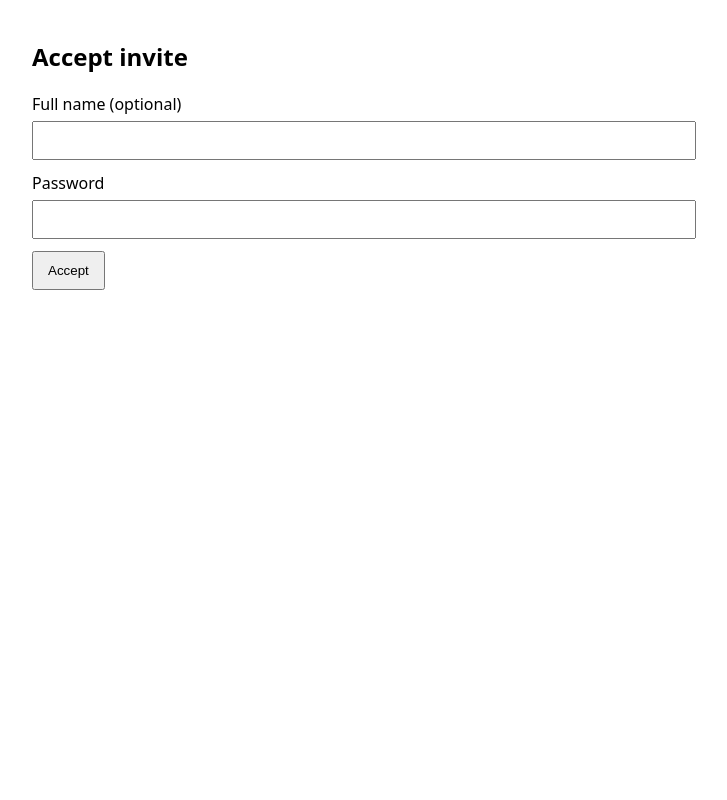
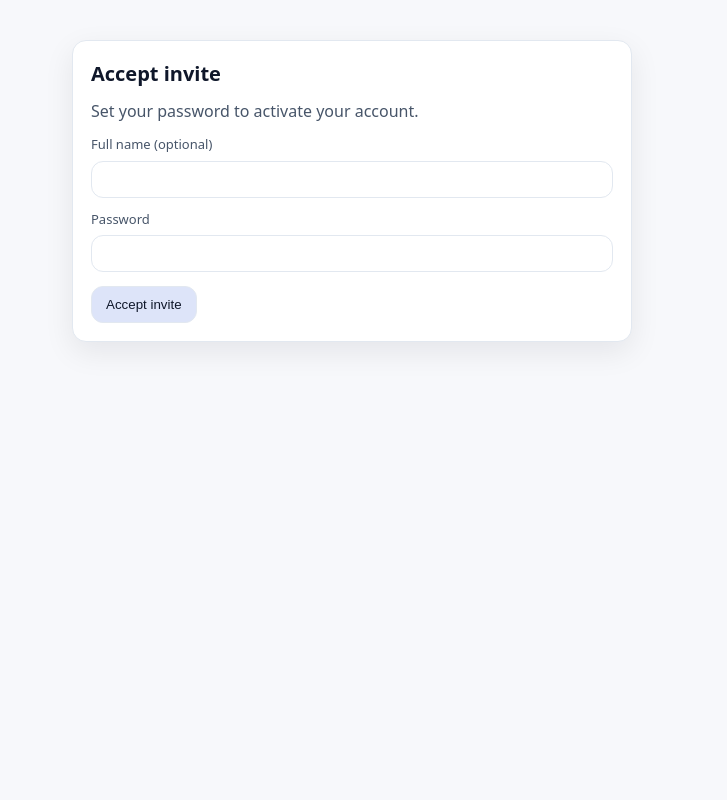
Before and after one commit to eddiethedean/jwt-user-management, a FastAPI app: template user_management_api/app/templates/accept_invite.html in a window 1280 px wide. Shown: the whole page, without its empty margins (288-1015 px from the left). Run offline with FastAPI, Linux system fonts and the light colour scheme; the visitor is signed in with stand-in values (Sample User, id 1); the template is opened without the code that fills it: most values are stand-ins (such as "Sample title", 1, 10 or a date in 2020); parts of the project's set-up code (start-up, migrations or seed data) failed here and were passed over.

Commit message:
Offline mode and modern HTML/CSS updates
Add OFFLINE_MODE to disable Azure AD Graph validation for airgapped deployments, modernize HTML form pages with shared CSS, and tighten CSP for non-admin HTML to avoid unsafe-inline.

```diff
--- a/user_management_api/app/core/config.py
+++ b/user_management_api/app/core/config.py
@@ -47,6 +47,9 @@ class Settings(BaseSettings):
     azure_tenant_id: Optional[str] = None
     azure_client_id: Optional[str] = None
     azure_client_secret: Optional[str] = None
+
+    # Airgapped intranet deployments: disable external integrations at runtime.
+    offline_mode: bool = False
 
     rate_limit_enabled: bool = True
     rate_limit_trust_proxy_headers: bool = False
--- a/user_management_api/app/middleware/security_headers.py
+++ b/user_management_api/app/middleware/security_headers.py
@@ -25,10 +25,10 @@ def csp_for_admin() -> str:
 
 
 def csp_for_html_forms() -> str:
-    # HTML endpoints render inline styles in templates; allow only what's needed.
+    # HTML endpoints load a small shared CSS file from /static.
     return (
         "default-src 'none'; "
-        "style-src 'unsafe-inline'; "
+        "style-src 'self'; "
         "img-src 'self' data:; "
         "form-action 'self'; "
         "base-uri 'none'; "
--- a/user_management_api/app/services/azure_ad.py
+++ b/user_management_api/app/services/azure_ad.py
@@ -46,7 +46,7 @@ async def validate_email_in_tenant(email: str) -> Optional[AzureADUser]:
     """
     Returns an AzureADUser if the email exists in the tenant. If Azure AD is not configured, returns None.
     """
-    if not _enabled():
+    if settings.offline_mode or not _enabled():
         return None
 
     token = _get_graph_token()
--- /dev/null
+++ b/user_management_api/app/static/site/forms.css
@@ -0,0 +1,133 @@
+/* Shared styles for simple HTML form pages (invite accept / password reset). */
+:root {
+  --bg: #0b1220;
+  --card: #121a2b;
+  --text: #e7eefc;
+  --muted: #9fb1d1;
+  --border: #23304a;
+  --danger: #ff6b6b;
+  --success: #22c55e;
+  --accent: #7aa2ff;
+  --shadow: 0 10px 30px rgba(0, 0, 0, 0.25);
+}
+
+@media (prefers-color-scheme: light) {
+  :root {
+    --bg: #f7f8fb;
+    --card: #ffffff;
+    --text: #0f172a;
+    --muted: #475569;
+    --border: #e2e8f0;
+    --danger: #b91c1c;
+    --success: #15803d;
+    --accent: #1d4ed8;
+    --shadow: 0 10px 30px rgba(2, 6, 23, 0.08);
+  }
+}
+
+* {
+  box-sizing: border-box;
+}
+
+html,
+body {
+  margin: 0;
+  padding: 0;
+  background: var(--bg);
+  color: var(--text);
+  font-family: ui-sans-serif, system-ui, -apple-system, Segoe UI, Roboto, Arial,
+    sans-serif;
+  line-height: 1.5;
+}
+
+.page {
+  min-height: 100vh;
+  padding: 40px 16px;
+  display: flex;
+  align-items: flex-start;
+  justify-content: center;
+}
+
+.card {
+  width: 100%;
+  max-width: 560px;
+  background: var(--card);
+  border: 1px solid var(--border);
+  border-radius: 14px;
+  padding: 18px;
+  box-shadow: var(--shadow);
+}
+
+h1 {
+  font-size: 20px;
+  margin: 0 0 6px 0;
+}
+
+p {
+  margin: 10px 0;
+}
+
+.muted {
+  color: var(--muted);
+}
+
+.notice {
+  border-radius: 12px;
+  border: 1px solid var(--border);
+  padding: 10px 12px;
+  margin: 12px 0;
+}
+
+.notice--error {
+  border-color: color-mix(in oklab, var(--danger), var(--border) 55%);
+  color: var(--danger);
+}
+
+.notice--success {
+  border-color: color-mix(in oklab, var(--success), var(--border) 55%);
+  color: var(--success);
+}
+
+label {
+  display: block;
+  margin-top: 12px;
+  color: var(--muted);
+  font-size: 13px;
+}
+
+input[type="text"],
+input[type="password"] {
+  display: block;
+  width: 100%;
+  margin-top: 6px;
+  padding: 10px 12px;
+  border-radius: 12px;
+  border: 1px solid var(--border);
+  background: transparent;
+  color: var(--text);
+}
+
+input::placeholder {
+  color: color-mix(in oklab, var(--muted), transparent 30%);
+}
+
+input:focus-visible,
+button:focus-visible {
+  outline: 2px solid color-mix(in oklab, var(--accent), white 10%);
+  outline-offset: 2px;
+}
+
+button {
+  margin-top: 14px;
+  padding: 10px 14px;
+  border-radius: 12px;
+  border: 1px solid var(--border);
+  background: color-mix(in oklab, var(--accent), transparent 85%);
+  color: var(--text);
+  cursor: pointer;
+}
+
+button:hover {
+  border-color: var(--accent);
+  background: color-mix(in oklab, var(--accent), transparent 78%);
+}
--- a/user_management_api/app/templates/accept_invite.html
+++ b/user_management_api/app/templates/accept_invite.html
@@ -4,28 +4,34 @@
     <meta charset="utf-8" />
     <title>Accept invite</title>
     <meta name="viewport" content="width=device-width, initial-scale=1" />
+    <link rel="stylesheet" href="{{ base_path|default('') }}/static/site/forms.css" />
   </head>
-  <body style="font-family: system-ui, -apple-system, sans-serif; max-width: 640px; margin: 40px auto; padding: 0 16px;">
-    <h2>Accept invite</h2>
+  <body>
+    <div class="page">
+      <div class="card">
+        <h1>Accept invite</h1>
+        <p class="muted">Set your password to activate your account.</p>
 
         {% if error %}
-      <p style="color: #b91c1c;">{{ error }}</p>
+          <div class="notice notice--error">{{ error }}</div>
         {% endif %}
         {% if success %}
-      <p style="color: #15803d;">Invite accepted. You can close this page.</p>
+          <div class="notice notice--success">Invite accepted. You can close this page.</div>
         {% endif %}
 
         <form method="post" action="{{ base_path|default('') }}/invites/accept-form">
           <input type="hidden" name="token" value="{{ token }}" />
           <label>
             Full name (optional)
-        <input name="full_name" type="text" style="display:block; width:100%; padding:10px; margin-top:6px;" />
+            <input name="full_name" type="text" autocomplete="name" />
           </label>
-      <label style="display:block; margin-top: 12px;">
+          <label>
             Password
-        <input name="password" type="password" required style="display:block; width:100%; padding:10px; margin-top:6px;" />
+            <input name="password" type="password" required autocomplete="new-password" />
           </label>
-      <button type="submit" style="margin-top: 12px; padding: 10px 14px;">Accept</button>
+          <button type="submit">Accept invite</button>
         </form>
+      </div>
+    </div>
   </body>
 </html>
```
Also changed, not shown: user_management_api/USER_GUIDE.md (+12 -1 lines), user_management_api/app/templates/reset_password.html (+12 -6 lines), user_management_api/tests/test_offline_mode_disables_azure.py (added, +19 -0 lines), user_management_api/tests/test_security_headers_admin_csp.py (+2 -2 lines), 2 other files. Lines whose indentation alone changed are shown as unchanged.
